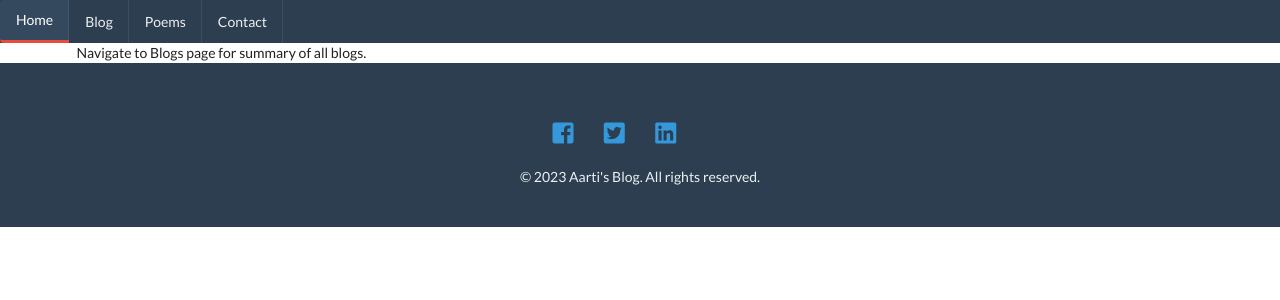
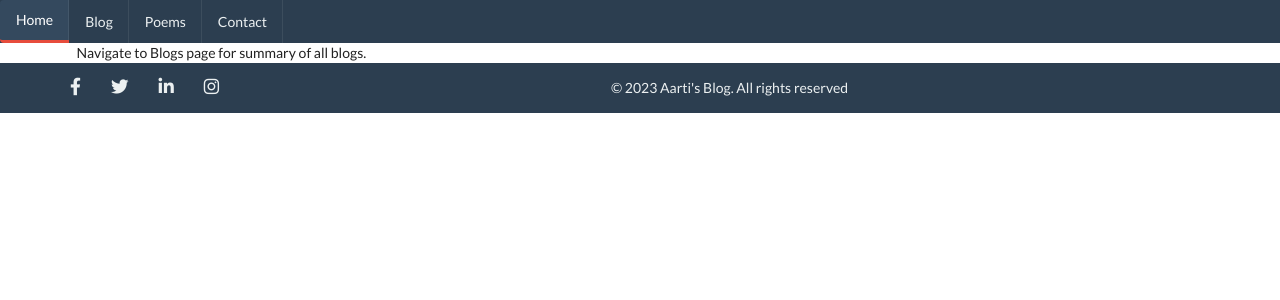
Before and after one commit to nikhilmenghani/blogaarti, a Jekyll site: the page built from index.markdown, in a window 1280 px wide. Shown: the top 300 px of the page. Built offline with Jekyll 4.4.1, drawn with Linux system fonts in a browser that asks for light colours; nearby versions of some CDN libraries.

Commit message:
Update footer and social links

```diff
--- /dev/null
+++ b/_data/social.yml
@@ -0,0 +1,4 @@
+facebook: "https://www.facebook.com/yourprofile"
+twitter: "https://twitter.com/yourprofile"
+linkedin: "https://www.linkedin.com/in/yourprofile"
+instagram: "https://www.instagram.com/yourprofile"
--- a/_includes/footer.html
+++ b/_includes/footer.html
@@ -1,13 +1,19 @@
 <footer class="footer">
     <div class="container">
         <div class="footer-social">
-            <a href="#" class="ui icon"><i class="facebook square icon"></i></a>
-            <a href="#" class="ui icon"><i class="twitter square icon"></i></a>
-            <a href="#" class="ui icon"><i class="linkedin square icon"></i></a>
-            <a href="#" class="ui icon"><i class="instagram square icon"></i></a>
+            {% if site.data.social.facebook %}
+                <a href="{{ site.data.social.facebook }}"><i class="fab fa-facebook-f"></i></a>
+            {% endif %}
+            {% if site.data.social.twitter %}
+                <a href="{{ site.data.social.twitter }}"><i class="fab fa-twitter"></i></a>
+            {% endif %}
+            {% if site.data.social.linkedin %}
+                <a href="{{ site.data.social.linkedin }}"><i class="fab fa-linkedin-in"></i></a>
+            {% endif %}
+            {% if site.data.social.instagram %}
+                <a href="{{ site.data.social.instagram }}"><i class="fab fa-instagram"></i></a>
+            {% endif %}
         </div>
-        <div class="footer-copy">
-            &copy; {{ site.time | date: '%Y' }} Aarti's Blog. All rights reserved.
-        </div>
+        <p class="footer-copy">© 2023 Aarti's Blog. All rights reserved</p>
     </div>
 </footer>
--- a/_includes/header.html
+++ b/_includes/header.html
@@ -1,3 +1,5 @@
-<div>
-    {% include menu.html %}
-</div>
+<header class="header">
+    <div class="container">
+        {% include menu.html %}
+    </div>
+</header>
--- a/_layouts/blog.html
+++ b/_layouts/blog.html
@@ -9,6 +9,7 @@
 
     <!-- Add Semantic UI CSS -->
     <link rel="stylesheet" href="https://cdnjs.cloudflare.com/ajax/libs/semantic-ui/2.4.1/semantic.min.css">
+    <link rel="stylesheet" href="https://cdnjs.cloudflare.com/ajax/libs/font-awesome/6.0.0-beta3/css/all.min.css">
 
     <!-- Add your custom CSS links here if you have any -->
     <!-- <link rel="stylesheet" href="{{ "/assets/css/main_default.css" | relative_url }}"> -->
--- a/_layouts/default.html
+++ b/_layouts/default.html
@@ -9,6 +9,7 @@
 
     <!-- Add Semantic UI CSS -->
     <link rel="stylesheet" href="https://cdnjs.cloudflare.com/ajax/libs/semantic-ui/2.4.1/semantic.min.css">
+    <link rel="stylesheet" href="https://cdnjs.cloudflare.com/ajax/libs/font-awesome/6.0.0-beta3/css/all.min.css">
 
     <!-- Add your custom CSS links here if you have any -->
     <!-- <link rel="stylesheet" href="{{ "/assets/css/main_default.css" | relative_url }}"> -->
--- a/_layouts/post.html
+++ b/_layouts/post.html
@@ -9,6 +9,7 @@
 
     <!-- Add Semantic UI CSS -->
     <link rel="stylesheet" href="https://cdnjs.cloudflare.com/ajax/libs/semantic-ui/2.4.1/semantic.min.css">
+    <link rel="stylesheet" href="https://cdnjs.cloudflare.com/ajax/libs/font-awesome/6.0.0-beta3/css/all.min.css">
 
     <!-- Add your custom CSS links here if you have any -->
     <!-- <link rel="stylesheet" href="{{ "/assets/css/main_default.css" | relative_url }}"> -->
--- a/_sass/modules/_footer.scss
+++ b/_sass/modules/_footer.scss
@@ -1,37 +1,45 @@
-/* _footer.scss */
+.footer {
+    background-color: #2c3e50; // Dark blue background
 
-.footer {
-    background-color: #2c3e50; // Dark blue color
-    color: #ecf0f1; // Light grayish-white text color
-    padding: 40px 0;
-    text-align: center;
-    font-size: 16px;
+    .container {
+        display: flex;
+        justify-content: space-between; // Space out content and social links
+        align-items: center; // Vertically center items
+        max-width: 1200px;
+        margin: 0 auto;
+        padding: 15px 20px; // Adjust as needed for desired height
+    }
 
-    a {
-        color: #3498db; // Bright blue link color
-        text-decoration: none;
-        transition: color 0.3s;
-
-        &:hover {
-            color: #ecf0f1; // Light grayish-white on hover
-        }
+    // Styling for footer text
+    .footer-copy {
+        color: #ecf0f1; // Off-white text
+        font-weight: 500;
+        flex: 1; // Ensure the text occupies the available space and stays centered
+        margin: 0; // Remove any default margins
+        text-align: center; // Center-align text
     }
 
     .footer-social {
-        margin: 20px 0;
+        display: flex;
+        align-items: center; // Vertically center icons
 
-        i { // Assuming you're using icons (like FontAwesome)
-            font-size: 24px;
+        a {
             margin: 0 10px;
-            transition: color 0.3s;
 
-            &:hover {
-                color: #3498db; // Bright blue on hover
+            i.icon {
+                font-size: 24px;
+                color: #ecf0f1; // Off-white to match the menu items
+
+                &:hover {
+                    color: #fff; // Pure white on hover for a slight contrast
+                }
             }
         }
     }
+}
 
-    .footer-copy {
-        font-size: 14px;
-    }
+.fab {
+    font-size: 1.25rem;  /* adjust as needed */
+    margin-right: 10px;  /* space between icons */
+    color: #ecf0f1;      /* color matching your theme */
 }
```
